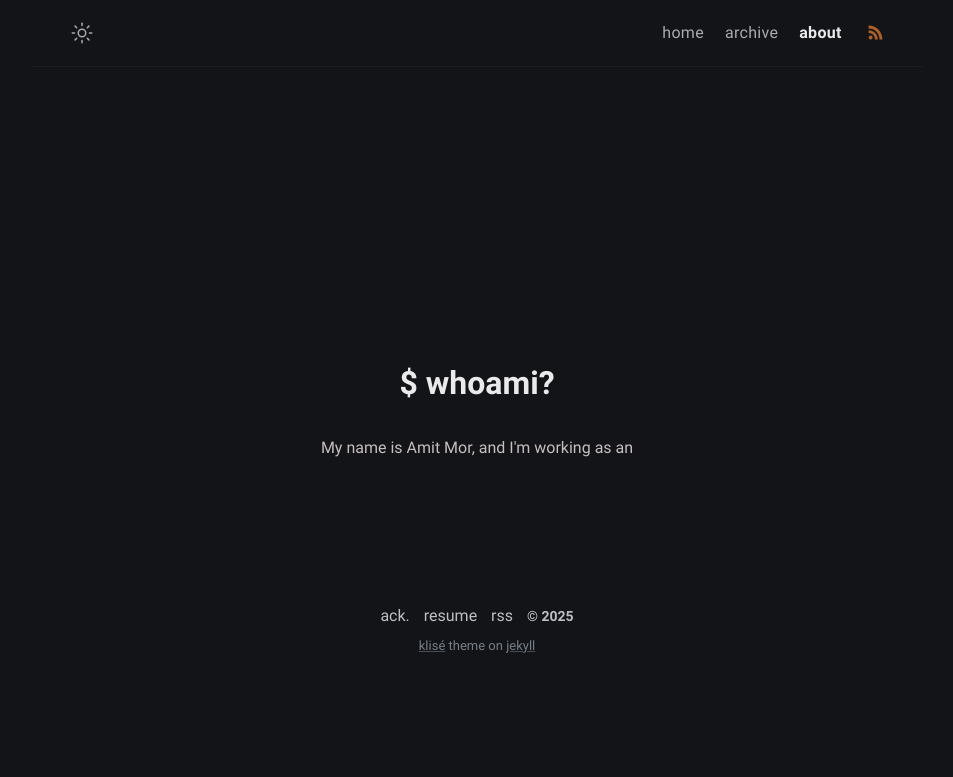
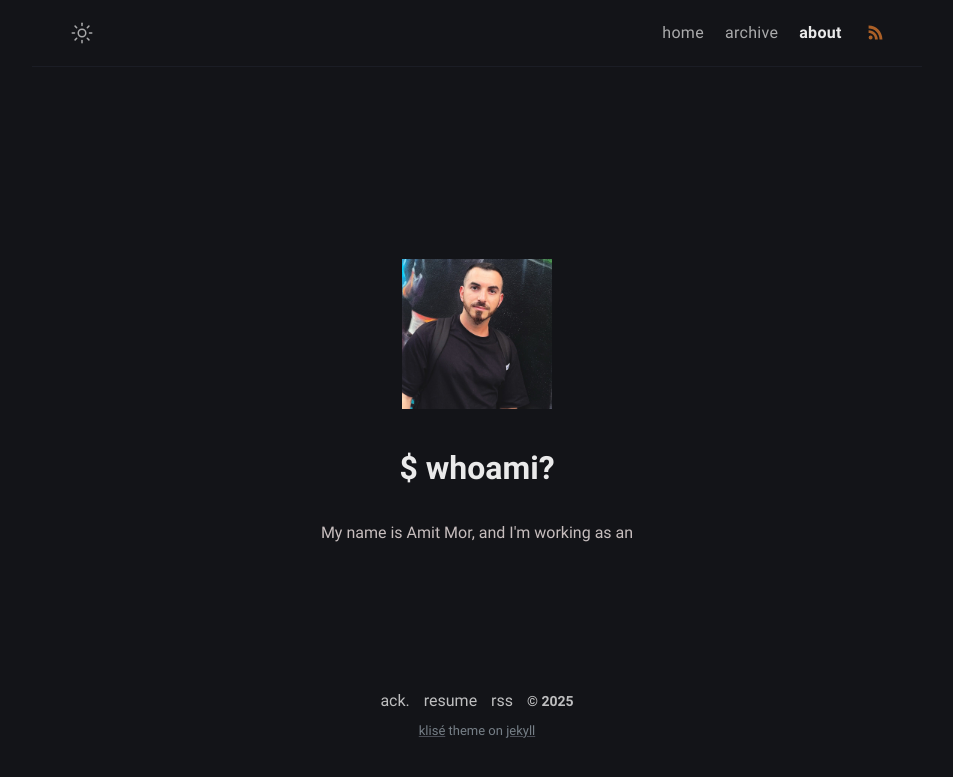
Before and after one commit to Extravenger/extravenger.github.io, a Jekyll site: the page built from about.md, in a window 1280 px wide. Shown: the top 777 px of the page, without its empty margins (163-1116 px from the left). Built offline with Jekyll 4.4.1, drawn with Linux system fonts in a browser that asks for light colours.

Commit message:
Update about.html

```diff
--- a/_layouts/about.html
+++ b/_layouts/about.html
@@ -30,6 +30,9 @@ layout: compress
   <div class="wrapper">
     <main aria-label="Content">
       <div class="centered-content">
+        <!-- Image to be displayed above text -->
+        <img src="https://extravenger.github.io/assets/img/anonymous.png" alt="Image" id="profile-image" class="profile-image" />
+
         <h1 id="title"></h1>
         <p id="description"></p>
       </div>
@@ -45,7 +48,6 @@ layout: compress
       { title: "$ whoami?", text: "My name is Amit Mor, and I'm working as an Adversarial Tactics Expert at Sygnia." },
       { title: "What's your main focus now?", text: "Mainly exploring offensive security stuff." },
       { title: "How can I contact you?", text: "You can catch me on my Linkedin: https://www.linkedin.com/in/amitmorr/" }
-
     ];
 
     let stepIndex = 0;
@@ -121,6 +123,13 @@ layout: compress
     #title {
       margin-bottom: 10px; /* Adds space between title and description */
     }
+
+    /* Add styling for the image */
+    .profile-image {
+      max-width: 150px; /* Adjust as per your image size */
+      height: auto;
+      margin-bottom: 20px; /* Adds space between image and text */
+    }
   </style>
 
 </body>
```
